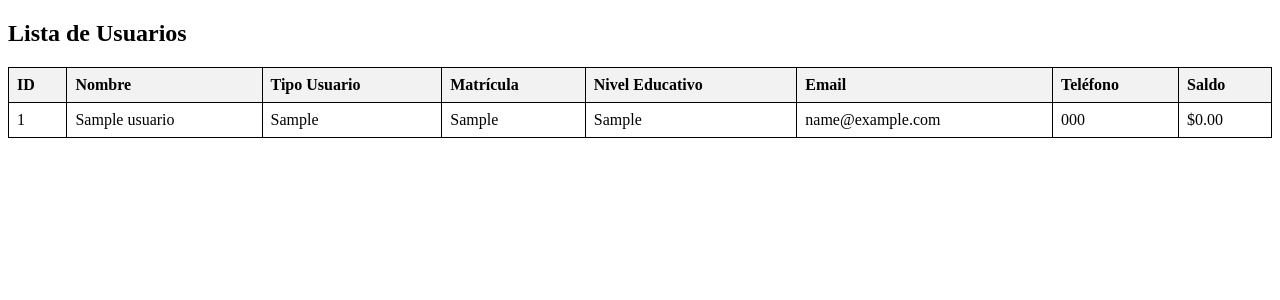
After one commit to Ed-HV/Biblioteca-V.1.0.0, a PHP site: page /admin/usuarios.php in a window 1280 px wide. The commit adds this page. Shown: the top 300 px of the page. Run offline with PHP 8.4, Linux system fonts and the light colour scheme; tables that the repository leaves empty or names only in its code hold one stand-in row (values such as "Sample post"); a stand-in replaces the project's code that opens the database connection.

Commit message:
feat: :sparkles: New Informartion Module

```diff
--- a/admin/agregar_libro.php
+++ b/admin/agregar_libro.php
@@ -23,7 +23,7 @@ if ($_SERVER['REQUEST_METHOD'] == 'POST') {
 
     if ($result->num_rows > 0) {
         echo "<script>
-                alert('⚠️ Error: El ISBN ya está registrado en la base de datos.');
+                alert('⚠️ Error: El ISBN ya está registrado en la base de datos.');g
                 window.history.back();
               </script>";
     } else {
--- /dev/null
+++ b/admin/assets/css/usuarioStyle.css
@@ -0,0 +1,13 @@
+table {
+    width: 100%;
+    border-collapse: collapse;
+    margin-top: 20px;
+}
+th, td {
+    border: 1px solid black;
+    padding: 8px;
+    text-align: left;
+}
+th {
+    background-color: #f2f2f2;
+}
--- /dev/null
+++ b/admin/usuarios.php
@@ -0,0 +1,43 @@
+<?php
+include 'conexion.php'; // Incluye la conexión a la base de datos
+
+$query = "SELECT * FROM usuarios";
+$resultado = $conn->query($query);
+?>
+
+<!DOCTYPE html>
+<html lang="es">
+<head>
+    <meta charset="UTF-8">
+    <meta name="viewport" content="width=device-width, initial-scale=1.0">
+    <title>Lista de Usuarios</title>
+    <link rel="stylesheet" href="assets/css/usuarioStyle.css">
+</head>
+<body>
+    <h2>Lista de Usuarios</h2>
+    <table>
+        <tr>
+            <th>ID</th>
+            <th>Nombre</th>
+            <th>Tipo Usuario</th>
+            <th>Matrícula</th>
+            <th>Nivel Educativo</th>
+            <th>Email</th>
+            <th>Teléfono</th>
+            <th>Saldo</th>
+        </tr>
+        <?php while ($fila = $resultado->fetch_assoc()) { ?>
+        <tr>
+            <td><?php echo $fila['id_usuario']; ?></td>
+            <td><?php echo $fila['nombre']; ?></td>
+            <td><?php echo $fila['tipo_usuario']; ?></td>
+            <td><?php echo $fila['matricula_credencial']; ?></td>
+            <td><?php echo $fila['nivel_educativo']; ?></td>
+            <td><?php echo $fila['email']; ?></td>
+            <td><?php echo $fila['telefono']; ?></td>
+            <td><?php echo "$" . number_format($fila['saldo'], 2); ?></td>
+        </tr>
+        <?php } ?>
+    </table>
+</body>
+</html>
```
